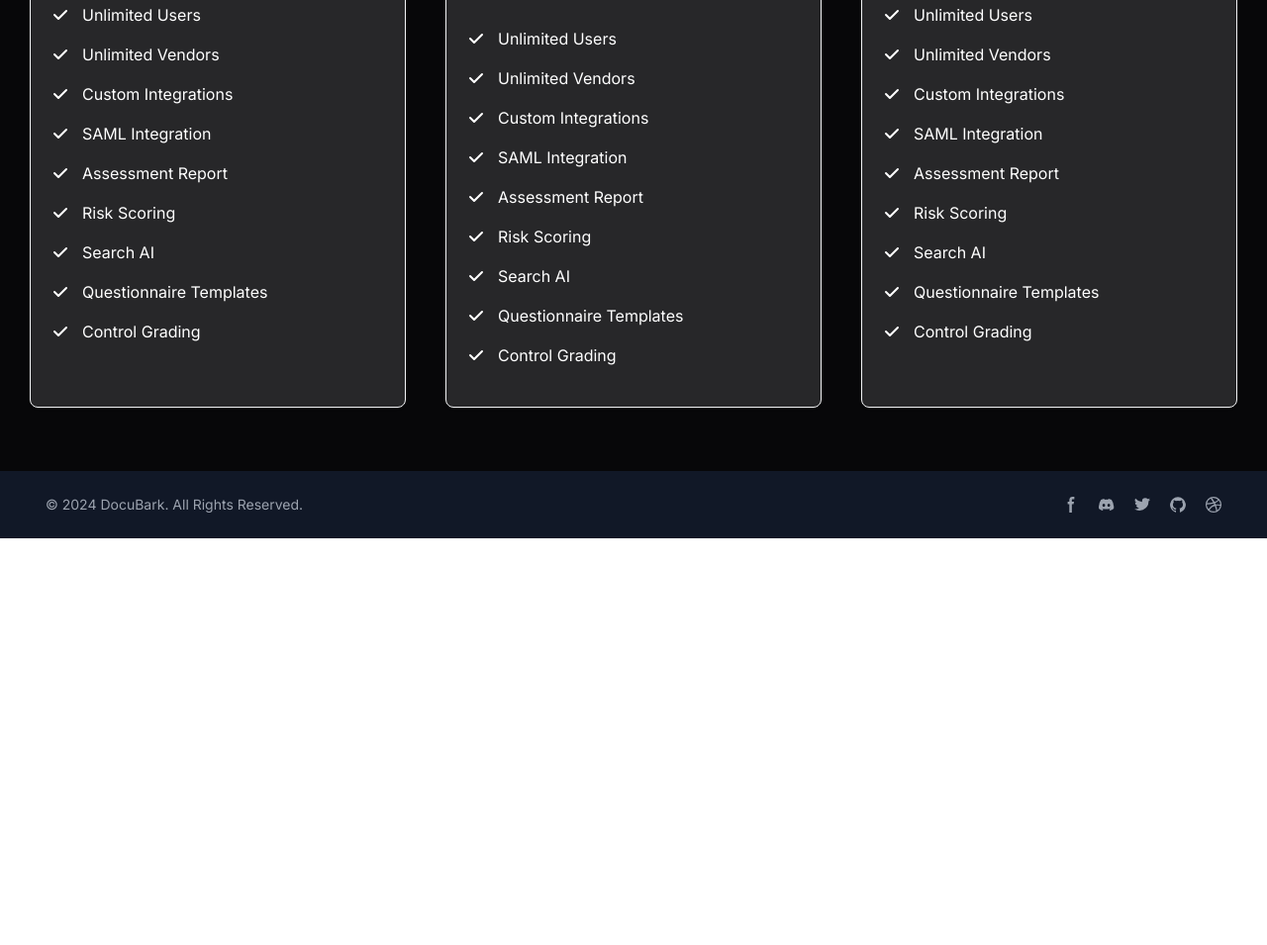
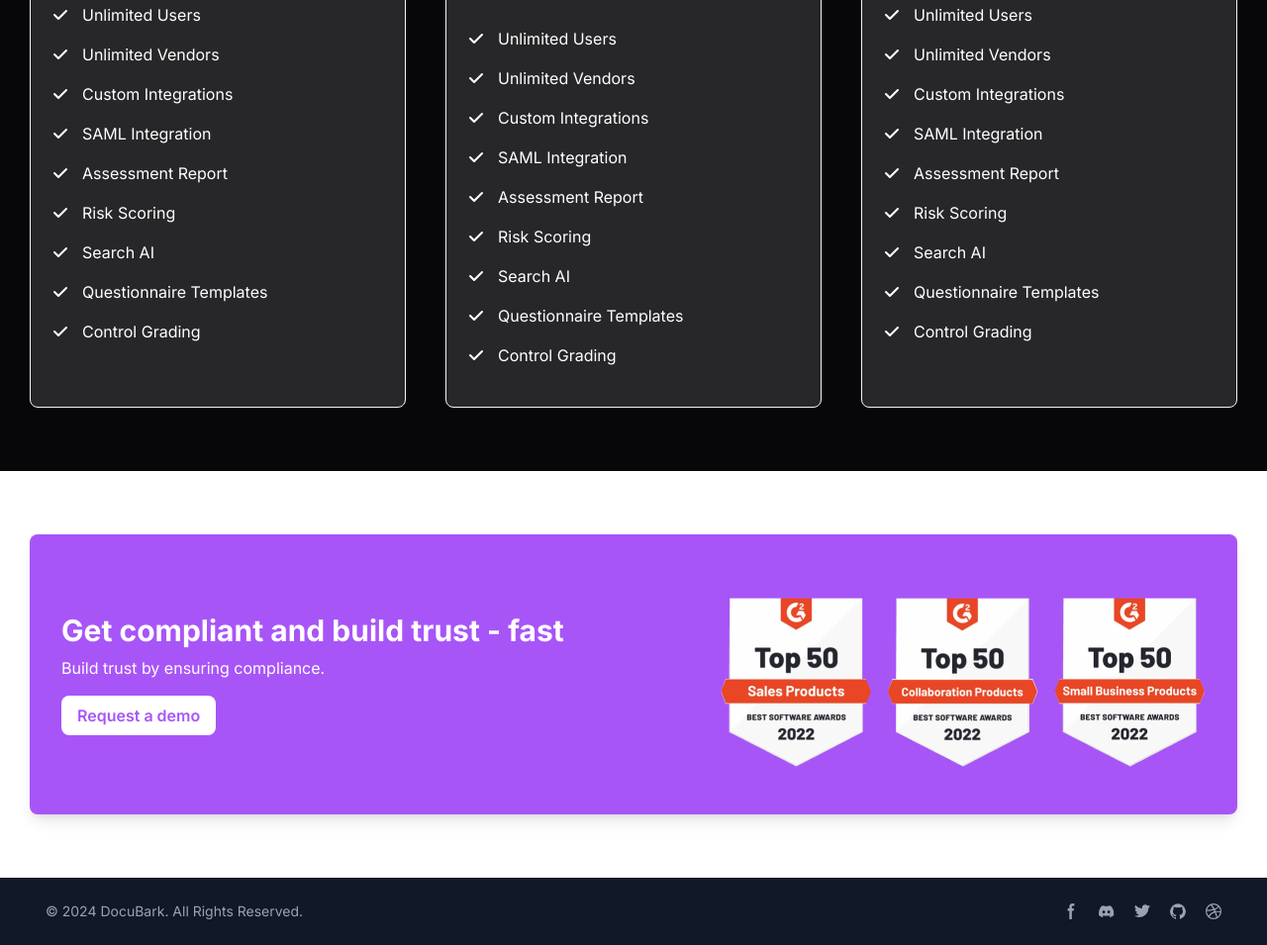
Before and after one commit to mahfuzurrah/DocuBark-landing-page, a website: page index.html in a window 1280 px wide. Shown: the part 3046-4001 px from the top of the page at 99% size. Before the commit the page ends 3590 px from the top, so only its background shows below. Drawn offline with nearby package versions, Linux system fonts and the light colour scheme.

Commit message:
Add Badge section

```diff
--- a/index.html
+++ b/index.html
@@ -800,6 +800,33 @@
         </div>
       </section>
 
+      <section>
+        <div class="container">
+          <div
+            class="bg-purple-500 text-white rounded-lg shadow-lg md:px-8 py-12 flex flex-col md:flex-row items-center md:justify-between w-full"
+          >
+            <div class="flex-1">
+              <h2 class="text-2xl md:text-3xl font-bold mb-2">
+                Get compliant and build trust - fast
+              </h2>
+              <p class="text-sm md:text-base mb-4">
+                Build trust by ensuring compliance.
+              </p>
+              <button
+                class="bg-white text-purple-500 font-semibold px-4 py-2 rounded-lg hover:bg-gray-200 transition"
+              >
+                Request a demo
+              </button>
+            </div>
+            <div class="flex items-center gap-4 mt-4 ">
+              <img src="./img/badge1.png" alt="" />
+              <img src="./img/badge2.png" alt="" />
+              <img src="./img/badge3.png" alt="" />
+            </div>
+          </div>
+        </div>
+      </section>
+
       <!--!Footer   -->
 
       <footer class="bg-gray-900">
```
Also changed, not shown: img/badge1.png (added), img/badge2.png (added), img/badge3.png (added), src/output.css.
